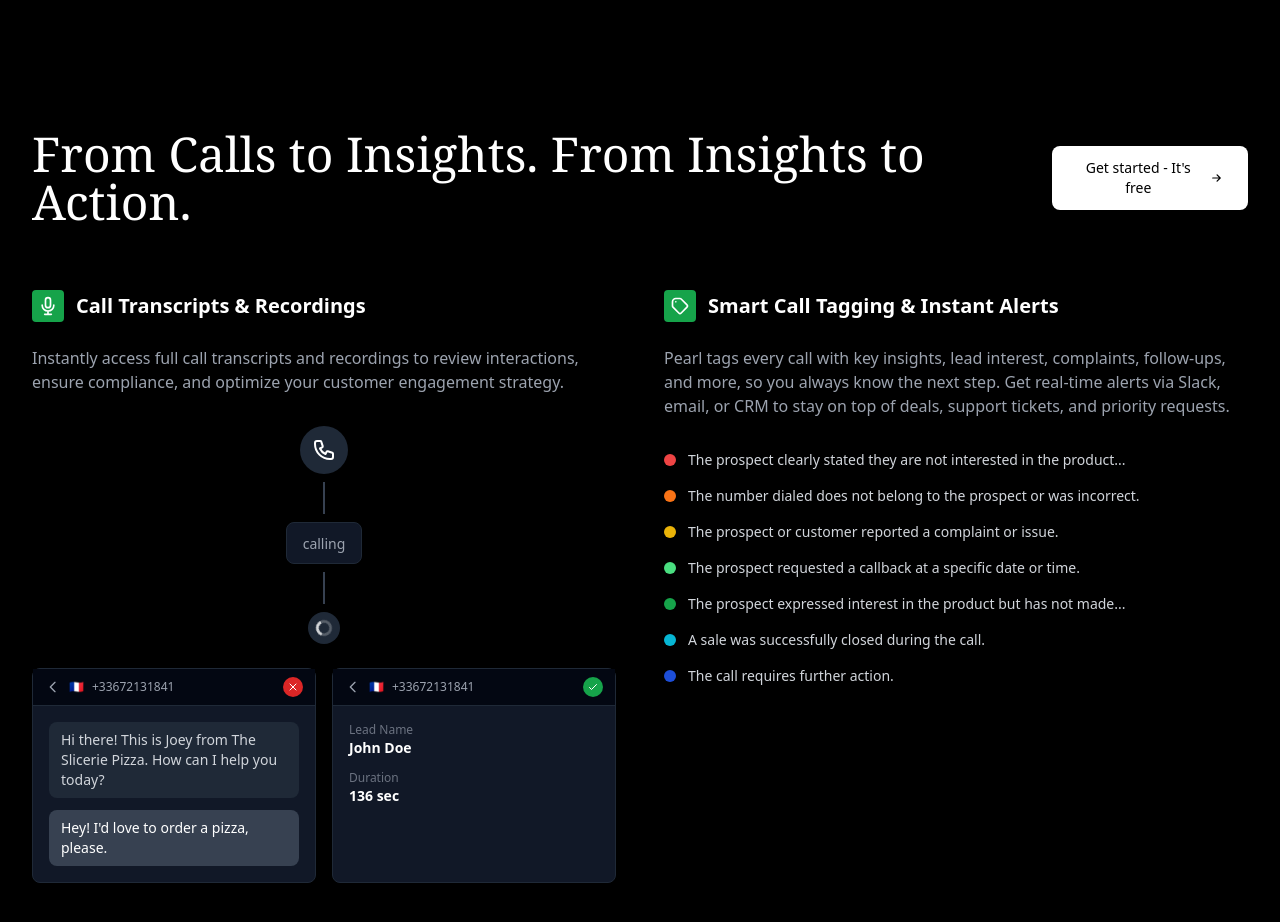
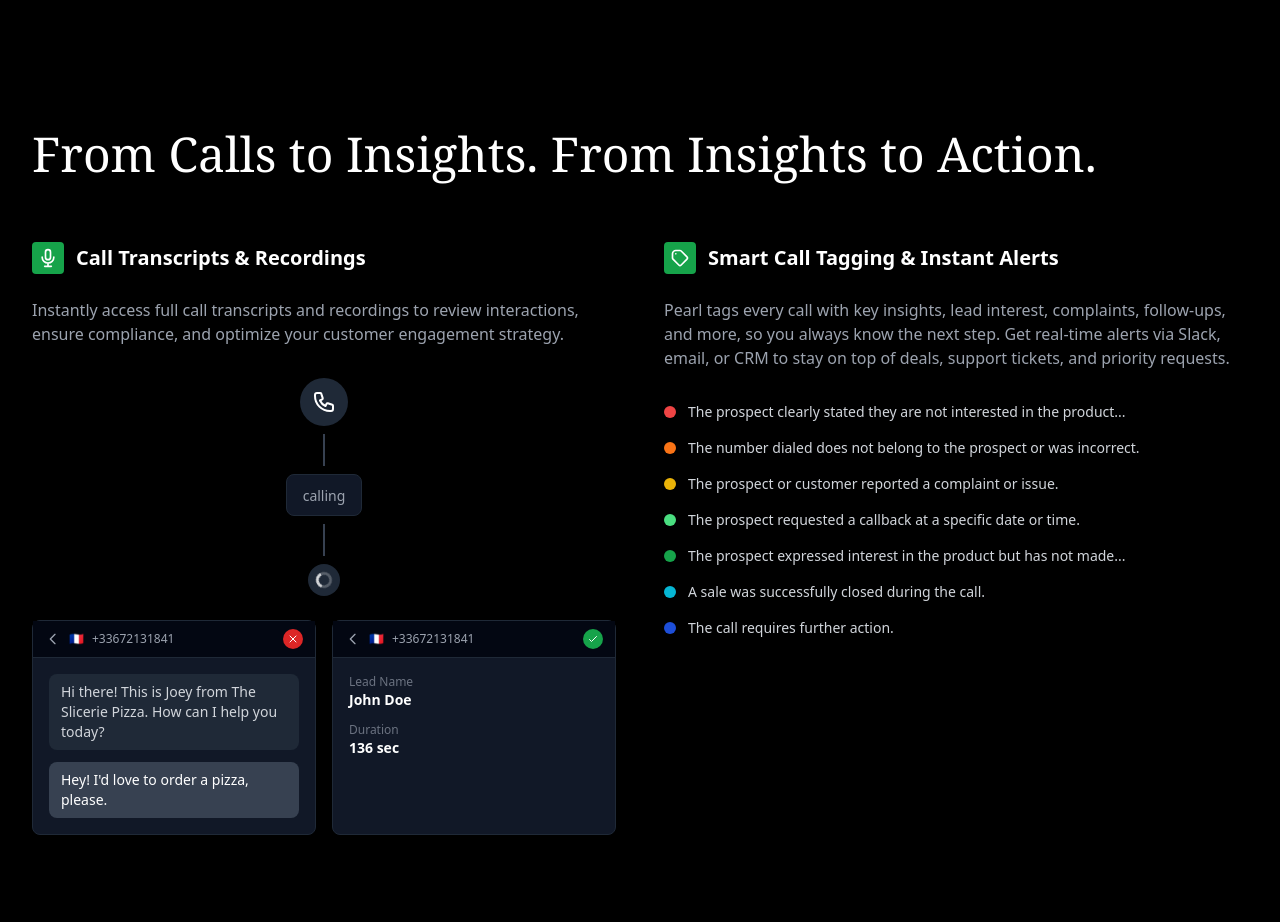
Before and after one commit to alphakilolambda/pearlpearl, a Next.js app: page / in a window 1280 px wide. Shown: the part 3020-3942 px from the top of the page. Built offline with nearby package versions, Linux system fonts and the light colour scheme.

Commit message:
Remove unlinked 'Get started - It's free' button

```diff
--- a/app/page.tsx
+++ b/app/page.tsx
@@ -678,26 +678,10 @@ export default function Home() {
       <section className="bg-black py-24 sm:py-32">
         <div className="mx-auto max-w-7xl px-4 sm:px-6 lg:px-8">
           {/* Header */}
-          <div className="mb-16 flex flex-col items-start justify-between gap-6 sm:flex-row sm:items-center">
+          <div className="mb-16">
             <h2 className="font-serif text-4xl font-light text-white sm:text-5xl">
               From Calls to Insights. From Insights to Action.
             </h2>
-            <button className="flex items-center gap-2 rounded-lg bg-white px-6 py-3 text-sm font-medium text-black transition-all duration-200 hover:bg-gray-100">
-              Get started - It's free
-              <svg
-                className="h-4 w-4"
-                fill="none"
-                viewBox="0 0 24 24"
-                stroke="currentColor"
-              >
-                <path
-                  strokeLinecap="round"
-                  strokeLinejoin="round"
-                  strokeWidth={2}
-                  d="M13 7l5 5m0 0l-5 5m5-5H6"
-                />
-              </svg>
-            </button>
           </div>
 
           {/* Two Panels */}
```
